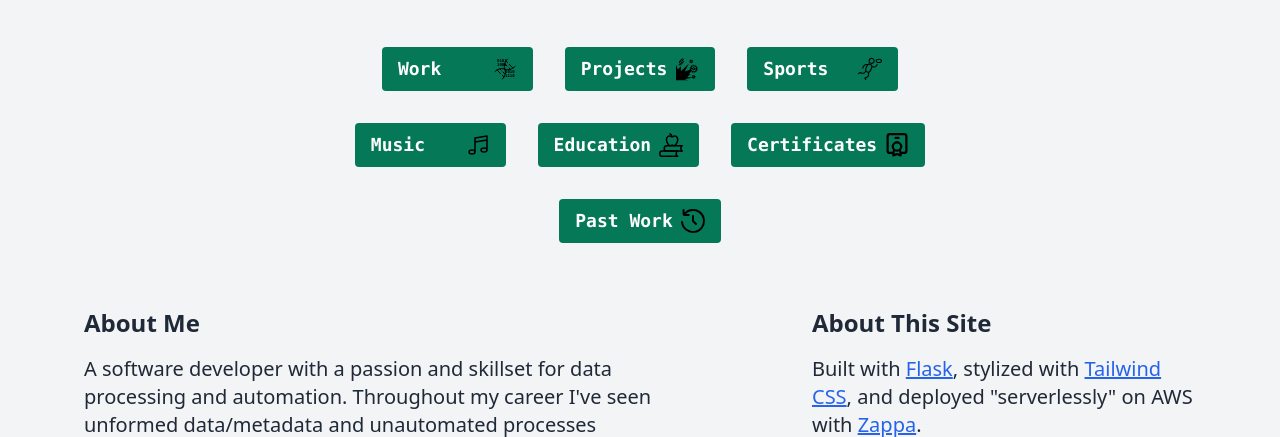
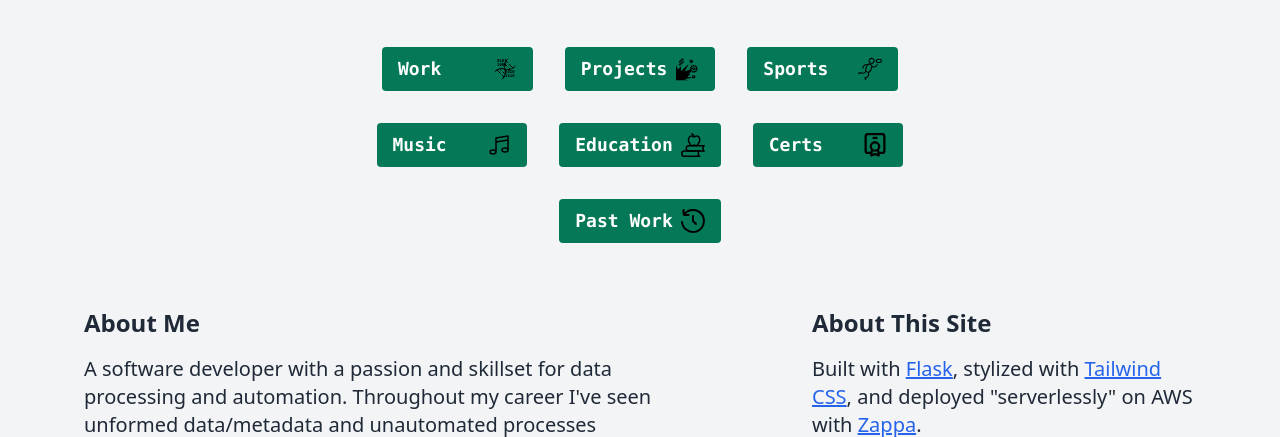
Before and after one commit to Ulthran/ctbus_site, a Python web app: template app/templates/index.html in a window 1280 px wide. Shown: the part 324-761 px from the top of the page. Run offline with Jinja, Linux system fonts and the light colour scheme; the template is opened without the code that fills it, so the values that code supplies are empty; some libraries are stand-ins or nearby versions.

Commit message:
Include more debug reqs

```diff
--- a/app/app.py
+++ b/app/app.py
@@ -34,7 +34,7 @@ CDN_URL = os.environ.get("CDN_URL", "")
 
 @app.context_processor
 def inject_variables():
-    return dict(cdn_url=CDN_URL)
+    return dict(cdn_url=CDN_URL, third_attr=random_third_attribute())
 
 
 @app.route("/favicon.ico")
@@ -55,7 +55,6 @@ def favicon():
 def index():
     return render_template(
         "index.html",
-        third_attr=random_third_attribute(),
     )
 
 
--- a/app/templates/index.html
+++ b/app/templates/index.html
@@ -48,7 +48,7 @@
         </span>
     </a>
     <a href="{{ url_for('certifications') }}" class="interest-button flex items-center bg-green-700 hover:bg-green-800 text-white text-lg font-bold font-mono py-2 px-4 rounded h-[50px] m-4">
-        Certificates
+        Certs&nbsp;&nbsp;&nbsp;
         <span class="ml-2">
             {{ svgs.cert(class="w-6 h-6") }}
         </span>
--- a/requirements.txt
+++ b/requirements.txt
@@ -7,3 +7,4 @@ requests==2.28.2 # Pinned to avoid deployment error, flagged by Snyk as a vulner
 # This vulnerability can be avoided by setting allow_redirects to False on all calls through Requests top-level APIs, and then capturing the 3xx response codes to make a new request to the redirect destination
 python-dotenv
 spotipy
+async-timeout # Included debugging spotipy
```
Also changed, not shown: app/templates/base.html (line endings or trailing spaces).
